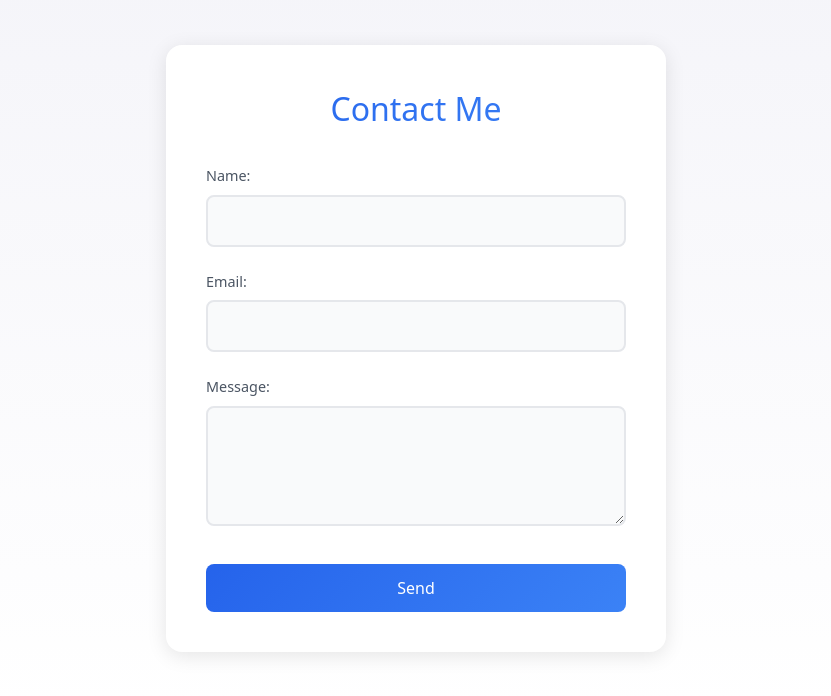
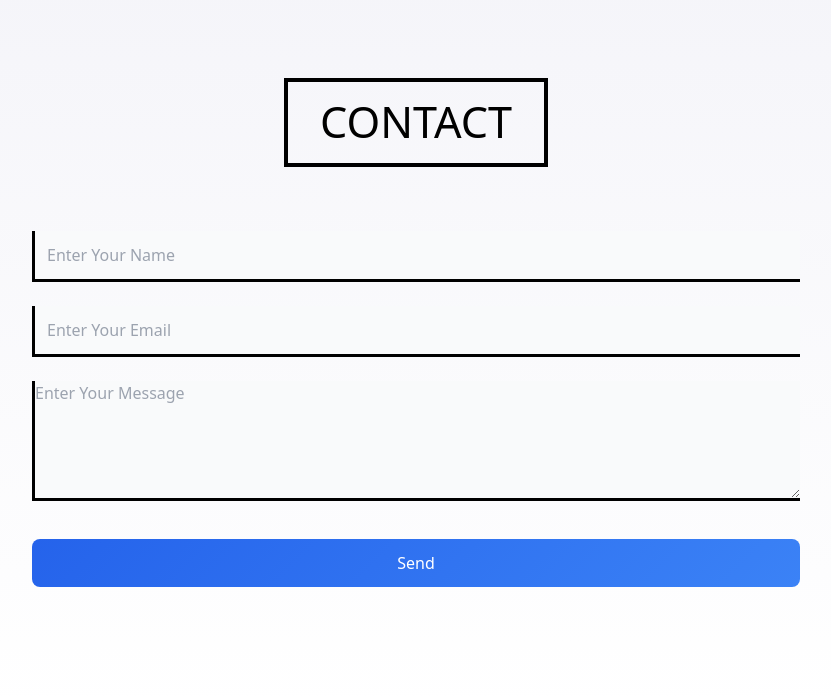
Before and after one commit to BhargavGuthula/Portfolio, a React app: page / in a window 1280 px wide. Shown: the part 2054-2750 px from the top of the page, without its empty margins (224-1055 px from the left). Built offline with nearby package versions, Linux system fonts and the light colour scheme; the HTML template or start-up script is replaced by a standard one.

Commit message:
Add description of changes for the second commit

```diff
--- a/src/Components/Navbar.jsx
+++ b/src/Components/Navbar.jsx
@@ -128,20 +128,37 @@ function Navbar() {
                     const y = skillsElement.getBoundingClientRect().top + window.pageYOffset + yOffset;
                     window.scrollTo({ top: y, behavior: 'smooth' });
                   }
-                } else {
+                  } else {
                   sessionStorage.setItem('scrollToSkills', 'true');
                   window.location.href = '/';
                 }
                 setIsOpen(false);
               }}
               className="block hover:bg-white hover:text-black active:bg-white active:text-black transition duration-300 ease-in-out px-2 py-3 rounded-3xl"
+
             >
               My Skills
             </Link>
           </li>
           <li>
             <Link
-              to="/contact"
+              to="/"
+              onClick={(e) => {
+                e.preventDefault();
+                const currentPath = location.pathname;
+                if(currentPath === '/'){
+                  const contactElement = document.getElementById('contact');
+                  if (contactElement) {
+                    const yOffset = -80;
+                    const y = contactElement.getBoundingClientRect().top + window.pageYOffset + yOffset;
+                    window.scrollTo({ top: y, behavior: 'smooth' });
+                  }
+                }else{
+                  sessionStorage.setItem('scrollToContact', 'true');
+                  window.location.href = '/';
+                }
+                setIsOpen(false);
+              }}
               className="block hover:bg-white hover:text-black active:bg-white active:text-black transition duration-300 ease-in-out px-2 py-3 rounded-3xl"
             >
               Contact Me
--- a/src/Pages/Contact.css
+++ b/src/Pages/Contact.css
@@ -6,28 +6,37 @@
   padding: 2rem;
   position: relative;
   background: linear-gradient(to bottom, #f4f4f9, #ffffff);
+
 }
 
 .contact-container {
   width: 100%;
-  max-width: 500px;
-  padding: 2.5rem;
+  max-width: 80vw;
+  padding: 2rem;
   border-radius: 16px;
-  background-color: white;
-  box-shadow: 0 4px 20px rgba(0, 0, 0, 0.1);
-  margin-top: 4rem;
+  margin-top: 2rem;
   animation: slideUp 0.6s ease-out forwards;
+  display: flex;
+  flex-direction: column;
+  align-items: center;
+  min-width: 80vw;
 }
 
 .contact-container h1 {
+  font-family: system-ui, 'BlinkMacSystemFont', 'Segoe UI', 'Roboto', 'Oxygen', 'Ubuntu', 'Cantarell';
   text-align: center;
-  margin-bottom: 2rem;
-  font-size: 2rem;
-  background: linear-gradient(135deg, #2563eb, #3b82f6);
+  margin-bottom: 4rem;
+  font-size: 2.7rem;
+  background: black;
   -webkit-background-clip: text;
   background-clip: text;
   -webkit-text-fill-color: transparent;
   position: relative;
+  border: 4px solid  black;
+  width: fit-content;
+  padding: 0.5rem 2rem;
+  justify-self: center;
+
 }
 
 form div {
@@ -52,20 +61,22 @@ label {
 input[type="text"],
 input[type="email"],
 textarea {
-  width: 100%;
+  min-width: 60vw;
   padding: 0.75rem;
   box-sizing: border-box;
-  border: 2px solid #e5e7eb;
-  border-radius: 8px;
+  border-bottom: 3px solid black;
+  border-left: 3px solid black;
+  color: black;
   background-color: #f9fafb;
   font-size: 1rem;
   transition: all 0.3s ease;
+
 }
 
 input[type="text"]:focus,
 input[type="email"]:focus,
 textarea:focus {
-  border-color: #3b82f6;
+  border-color: gray;
   background-color: white;
   outline: none;
   box-shadow: 0 0 0 3px rgba(59, 130, 246, 0.1);
@@ -74,6 +85,7 @@ textarea:focus {
 textarea {
   min-height: 120px;
   resize: vertical;
+  padding: 0.75 ;
 }
 
 .contact-container button {
--- a/src/Pages/Contact.jsx
+++ b/src/Pages/Contact.jsx
@@ -29,32 +29,32 @@ const Contact = () => {
     return (
         <div className='contact-page' id='contact'>
             <div className="contact-container" id="Contact-container">
-                <h1>Contact Me</h1>
+                <h1>CONTACT</h1>
                 <form onSubmit={handleSubmit}>
                     <div>
-                        <label>Name:</label>
                         <input
                             type="text"
                             name="name"
+                            placeholder='Enter Your Name'
                             value={formData.name}
                             onChange={handleChange}
                             required
                         />
                     </div>
                     <div>
-                        <label>Email:</label>
                         <input
                             type="email"
                             name="email"
+                            placeholder='Enter Your Email'
                             value={formData.email}
                             onChange={handleChange}
                             required
                         />
                     </div>
                     <div>
-                        <label>Message:</label>
                         <textarea
                             name="message"
+                            placeholder='Enter Your Message'
                             value={formData.message}
                             onChange={handleChange}
                             required
--- a/src/Pages/Home.css
+++ b/src/Pages/Home.css
@@ -22,7 +22,7 @@ body {
 #typewriter {
     font-family: 'Courier New', Courier, monospace;
     overflow: hidden;
-    max-width: 45%;
+    max-width: 39%;
     white-space: pre-wrap;
     margin-right: 5px;
     position: absolute;
@@ -47,7 +47,7 @@ body {
   width: 65%;
   height: 100%;
   background-color: white;
-  clip-path: polygon(0 0, 100% 0, 85% 100%, 0% 100%);
+  clip-path: polygon(0 0, 82% 0, 71% 100%, 0% 100%);
   z-index: 1;
 }
 
--- a/src/Pages/Home.jsx
+++ b/src/Pages/Home.jsx
@@ -43,7 +43,7 @@ const Home = () => {
       <div className="content">
         <h3 className="text-3xl pb-2 font-light">Hi, I am</h3>
         <h1 className="text-6xl pb-5 font-bold">Bhargav Guthula</h1>
-        <h2 className="text-3xl font-light">
+        <h2 className="text-2xl font-light text-gray-600">
           Full Stack Developer / UI Designer
         </h2>
         <p className="mt-5 text-lg font-light pt-4 " id="typewriter">
```
